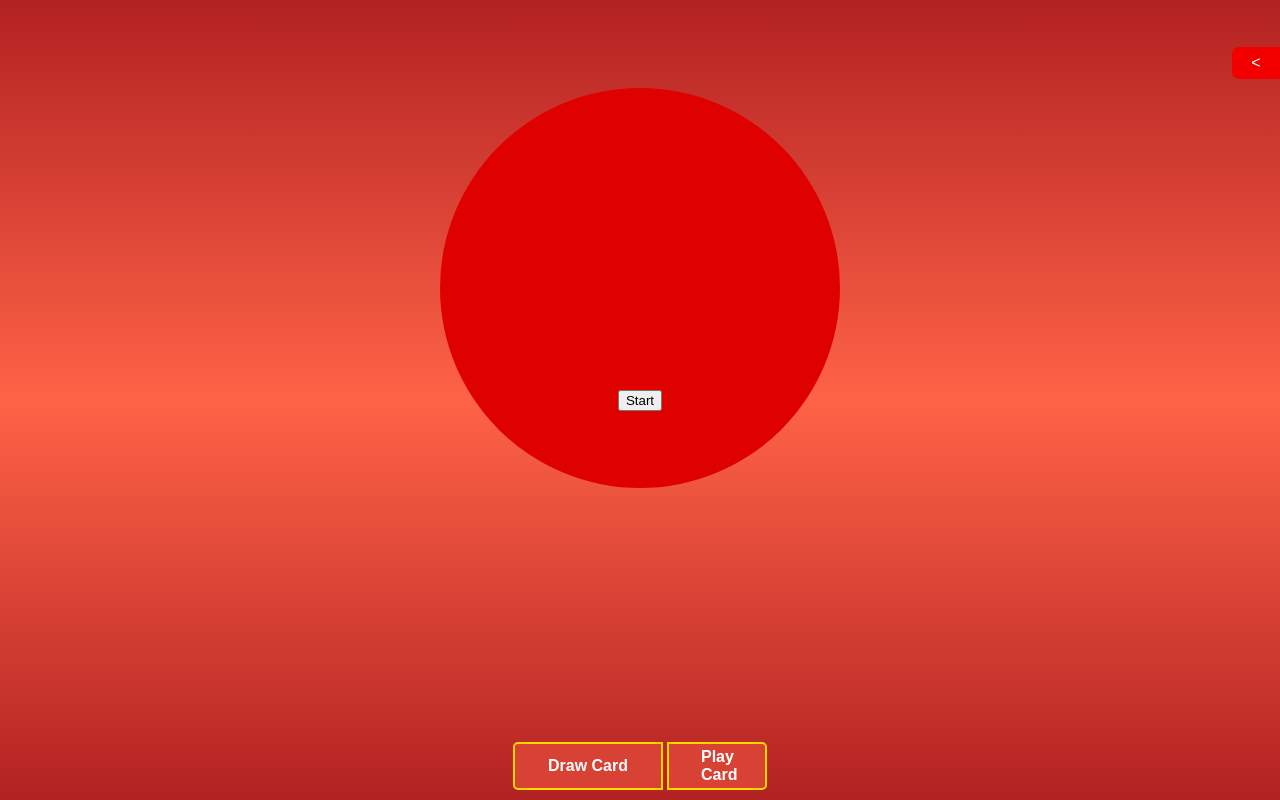
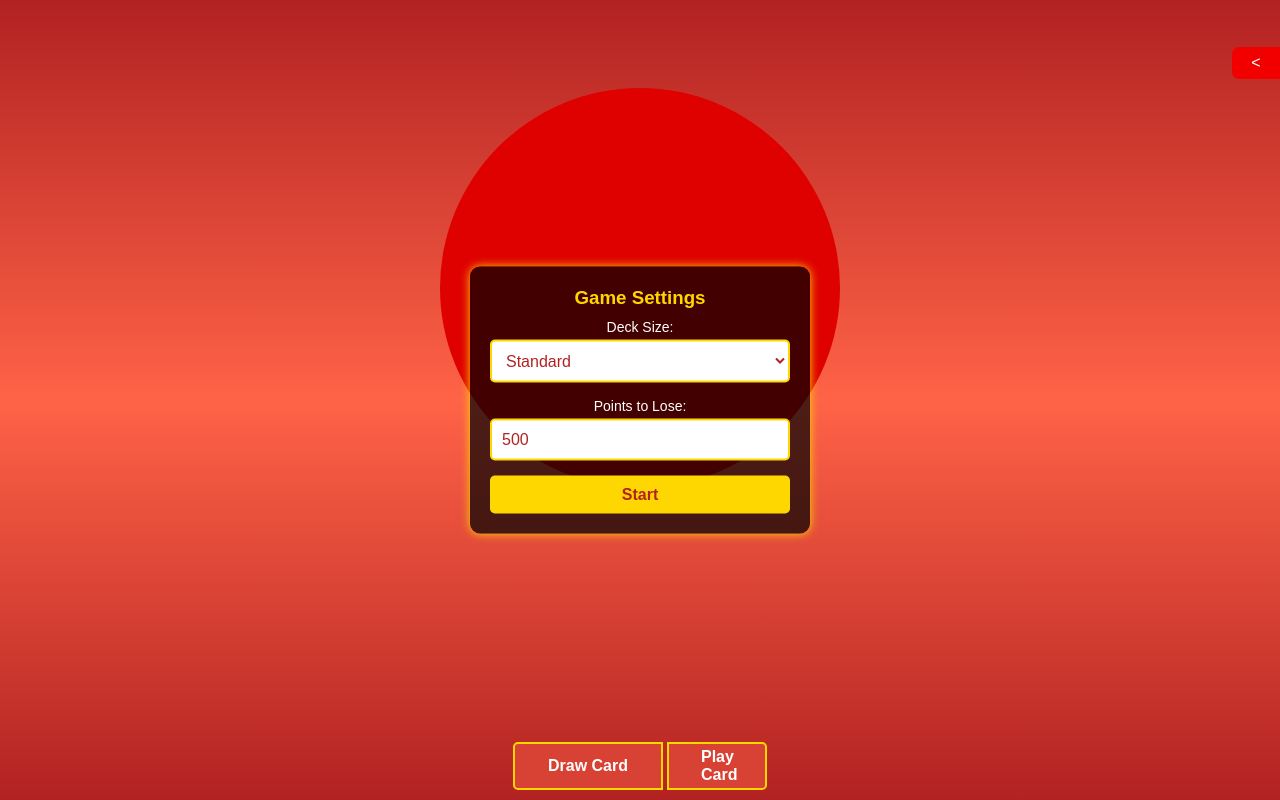
Before and after one commit to Collectseal120/UNO_flask, a Flask app: template templates/game.html in a window 1280 px wide. Run offline with Flask 3, Linux system fonts and the light colour scheme; the template is opened without the code that fills it, so the values that code supplies are empty; some libraries are stand-ins or nearby versions.

Commit message:
add room settings

```diff
--- a/app.py
+++ b/app.py
@@ -77,12 +77,19 @@ class Game:
         self.round_draw_amount = 0
         self.round_active = False
         self.rounds_played = {}
+        self.points_to_lose = 500
+        self.deck_size = 108
 
-    def start_game(self):
+    def start_game(self, deck_size, points_to_lose):
         self.room.game_started = True
+        self.deck_size = deck_size
+        self.points_to_lose = points_to_lose
         self.deck.reset_deck()
         self.current_turn = 0
         self.direction = 1
+        self.round_draw_amount = 0
+        self.round_active = False
+        self.rounds_played = {}
         for player in self.room.players:
             player.hand.clear()
         self.deal_cards(7)  # Deal 7 cards to each player
@@ -158,6 +165,8 @@ class Game:
             "round_draw_amount": self.round_draw_amount,
             "round_active": self.round_active,
             "rounds_played": self.rounds_played,
+            "points_to_lose": self.points_to_lose,
+            "deck_size": self.deck_size,
         }
     def start_new_round(self):
         self.deck.reset_deck()
@@ -190,6 +199,13 @@ class Game:
             self.rounds_played[current_round][player.id] = total_points
             player.points += total_points
         self.round_active = False
+
+        if any(player.points >= self.points_to_lose for player in self.room.players):
+            winner = min(self.room.players, key=lambda p: p.points)
+            socketio.emit('game_over', {'winner': winner.username}, room=self.room.name)
+            self.room.game_started = False
+
+            return
 
         #self.start_new_round()
 
@@ -448,7 +464,11 @@ def start_game():
     if room.game_started:
         return jsonify({'error': 'Game already started'}), 400
 
-    room.game.start_game()
+    data = request.get_json()
+    deck_size = data.get('deck_size', 108)
+    points_to_lose = int(data.get('points_to_lose', 500))
+
+    room.game.start_game(deck_size, points_to_lose)
     socketio.emit('on_game_start', {'start': True}, room=room.name)
     return jsonify({'message': 'Game started'}), 200
 
@@ -509,5 +529,5 @@ def get_turn():
 # --------------------------- #
 
 if __name__ == '__main__':
-    socketio.run(app, host="0.0.0.0", port=os.environ.get("PORT", 5000))
-    #socketio.run(app, debug=True)
+    #socketio.run(app, host="0.0.0.0", port=os.environ.get("PORT", 5000))
+    socketio.run(app, debug=True)
--- a/static/css/game.css
+++ b/static/css/game.css
@@ -141,6 +141,7 @@ body {
     width: 40%;
     transition: cubic-bezier(.65,.05,.36,1);
     transition-duration: 0.55s;
+    z-index: 10000;
 }
 
 #sidebar-button{
@@ -286,3 +287,71 @@ body {
     background-color: #ffe4e1;
     cursor: pointer;
 }
+#game-settings {
+    display: flex;
+    justify-content: center;
+    align-items: center;
+    position: fixed;
+    top: 50%;
+    left: 50%;
+    transform: translate(-50%, -50%);
+    z-index: 10;
+}
+
+#game-settings-form {
+    background-color: rgba(0, 0, 0, 0.7); /* Semi-transparent black background */
+    padding: 20px;
+    border-radius: 10px;
+    box-shadow: 0 0 10px gold; /* Golden glow effect */
+    width: 300px;
+}
+
+/* Heading styling */
+#game-settings-form h3 {
+    margin: 0 0 10px;
+    color: gold; /* Golden text for the heading */
+    text-align: center;
+}
+
+/* Label styling */
+#game-settings-form label {
+    display: block;
+    margin-bottom: 5px;
+    color: white;
+    font-size: 14px;
+}
+
+/* Select and input field styling */
+#game-settings-form select,
+#game-settings-form input[type="number"] {
+    width: 100%;
+    padding: 10px;
+    margin-bottom: 15px;
+    border: 2px solid gold;
+    border-radius: 5px;
+    background-color: #fff;
+    color: #b22222;
+    font-size: 16px;
+}
+
+/* Button styling */
+#game-settings-form button {
+    width: 100%;
+    padding: 10px;
+    background-color: gold;
+    border: none;
+    border-radius: 5px;
+    color: #b22222;
+    font-size: 16px;
+    font-weight: bold;
+    cursor: pointer;
+    transition: background-color 0.1s ease;
+}
+
+#game-settings-form button:hover {
+    background-color: #ffc400; /* Lighter golden color on hover */
+}
+
+#game-settings-form button:active {
+    background-color: #b88d00; /* Darker golden color on active */
+}
--- a/static/css/rooms.css
+++ b/static/css/rooms.css
@@ -71,6 +71,10 @@ form {
 form h3 {
     margin: 0 0 10px;
     color: gold; /* Golden text for the heading */
+}
+form label {
+    margin: 0 0 10px;
+    color: gold;
 }
 
 .bg-filter{
--- a/static/js/game.js
+++ b/static/js/game.js
@@ -26,7 +26,9 @@ socket.on('round_over', (data) => {
     console.log('Round over:', data);
     const next_round_button = document.getElementById('next-round');
     next_round_button.style.display = 'block';
+
     const winnerNotification = document.createElement('div');
+    winnerNotification.id = 'winner-notification';
     winnerNotification.textContent = `Round Winner: ${data.winner}`;
     winnerNotification.style.position = 'absolute';
     winnerNotification.style.top = '50%';
@@ -65,6 +67,8 @@ function rejoinRoom() {
             if(roomData.game_started) {
                 const startButton = document.getElementById('start-game');
                 startButton.style.display = 'none';
+                const gameSettings = document.getElementById('game-settings');
+                gameSettings.style.display = 'none';
             }
             roomData.game.played_cards.forEach(card => {
                 createPlayedCard(card);
@@ -136,11 +140,17 @@ if (drawCardButton) {
 }
 
 function startGame() {
+    const points_to_lose = document.getElementById('points-to-lose').value;
+    const deck_size = document.getElementById('deck-size').value;
     fetch('/start_game', {
         method: 'POST',
         headers: {
             'Content-Type': 'application/json'
-        }
+        },
+        body: JSON.stringify({
+            'points_to_lose': points_to_lose,
+            'deck_size': deck_size
+        })
     })
     .then(response => {
         if (!response.ok) {
@@ -190,6 +200,8 @@ function nextRound() {
 socket.on('on_game_start', (data) => {
     const startButton = document.getElementById('start-game');
     startButton.style.display = 'none';
+    const gameSettings = document.getElementById('game-settings');
+    gameSettings.style.display = 'none';
 });
 
 
@@ -755,7 +767,7 @@ function calculateSidebarTable(roomData){
         }, 0);
         totalScoreCell.textContent = totalScore;
 
-        const maxScore = 500; // Adjust this value based on the expected maximum score
+        const maxScore = roomData.game.points_to_lose; // Adjust this value based on the expected maximum score
             const percentage = totalScore / maxScore;
             let red, green;
 
@@ -790,7 +802,7 @@ function calculateSidebarTable(roomData){
             scoreCell.textContent = score;
 
             // Calculate color based on score
-            const maxScore = 250; // Adjust this value based on the expected maximum score
+            const maxScore = roomData.game.points_to_lose / 4; // Adjust this value based on the expected maximum score
             const percentage = score / maxScore;
             let red, green;
 
@@ -817,3 +829,52 @@ function calculateSidebarTable(roomData){
     return playerTable;
 
 }
+
+
+
+socket.on('game_over', (data) => {
+    const winnerNotification = document.getElementById('winner-notification');
+    if (winnerNotification) {
+        winnerNotification.remove();
+    }
+    const winnerSign = document.createElement('div');
+    winnerSign.textContent = `Winner: ${data.winner}`;
+    winnerSign.style.position = 'absolute';
+    winnerSign.style.top = '50%';
+    winnerSign.style.left = '50%';
+    winnerSign.style.transform = 'translate(-50%, -50%)';
+    winnerSign.style.fontSize = '5rem';
+    winnerSign.style.fontWeight = 'bold';
+    winnerSign.style.color = 'gold';
+    winnerSign.style.textShadow = '0 0 20px gold, 0 0 30px orange, 0 0 40px red';
+    winnerSign.style.animation = 'float 3s ease-in-out infinite, fadeOut 5s forwards';
+    winnerSign.style.zIndex = '1000';
+
+    document.body.appendChild(winnerSign);
+
+    setTimeout(() => {
+        winnerSign.remove();
+    }, 5000);
+
+    // Add keyframes for animations
+    const styleSheet = document.styleSheets[0];
+    styleSheet.insertRule(`
+    @keyframes float {
+        0%, 100% { transform: translate(-50%, -50%) translateY(0); }
+        50% { transform: translate(-50%, -50%) translateY(-20px); }
+    }`, styleSheet.cssRules.length);
+
+    styleSheet.insertRule(`
+    @keyframes fadeOut {
+        0% { opacity: 1; }
+        100% { opacity: 0; }
+    }`, styleSheet.cssRules.length);
+
+    const startButton = document.getElementById('start-game');
+    startButton.style.display = 'block';
+    const nextRoundButton = document.getElementById('next-round');
+    nextRoundButton.style.display = 'none';
+    const gameSettings = document.getElementById('game-settings');
+    gameSettings.style.display = 'block';
+
+});
--- a/static/js/script.js
+++ b/static/js/script.js
@@ -42,7 +42,7 @@ document.getElementById('create-room-button').addEventListener('click', () => {
     console.log('Create room button clicked');
     const roomName = document.getElementById('room-name').value;
     if (roomName) {
-        socket.emit('create_room', { room_name: roomName });
+        socket.emit('create_room', { room_name: roomName});
     }
 });
 
--- a/templates/game.html
+++ b/templates/game.html
@@ -5,6 +5,7 @@
     <meta name="viewport" content="width=device-width, initial-scale=1.0">
     <title>UNO</title>
     <link rel="stylesheet" href="{{ url_for('static', filename='css/game.css') }}">
+    <link rel="stylesheet" href="{{ url_for('static', filename='css/rooms.css') }}">
 </head>
 <body>
     <main>
@@ -17,8 +18,22 @@
             </div>
         </div>
         <div id="game-container">
-            <button id="start-game">Start</button>
-            <button id="next-round" style="display: none;">Next Round</button>
+            <div id="game-settings">
+                <div id="game-settings-form">
+                    <h3>Game Settings</h3>
+                    <label for="deck-size">Deck Size:</label>
+                    <select id="deck-size" name="deck_size">
+                        <option value="standard">Standard</option>
+                        <option value="jumbo">Jumbo</option>
+                    </select>
+                    <br>
+                    <label for="points-to-lose">Points to Lose:</label>
+                    <input style="width: 92%;" type="number" id="points-to-lose" name="points_to_lose" min="1" value="500">
+                    <button id="start-game">Start</button>
+                </div>
+            </div>
+        </div>
+            <button id="next-round" style="display: none; z-index: 100; position: absolute;">Next Round</button>
             </div>
             <div id="player-container"></div>
             <div id="game-info">
--- a/templates/rooms.html
+++ b/templates/rooms.html
@@ -16,6 +16,7 @@
             <form id="create-room-form">
                 <h3>Create Room: </h3>
                 <input type="text" id="room-name" name="room_name" placeholder="Room Name" required>
+
                 <button type="button" id="create-room-button">Create Room</button>
             </form>
             <div class="square room-container">
```
